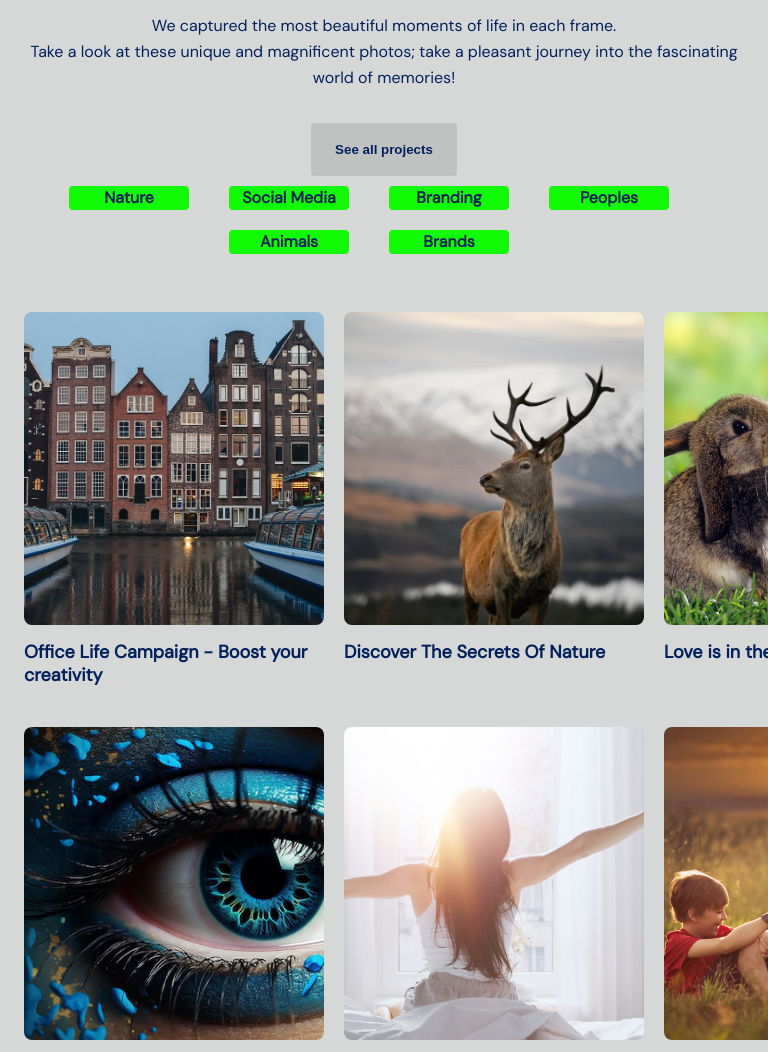
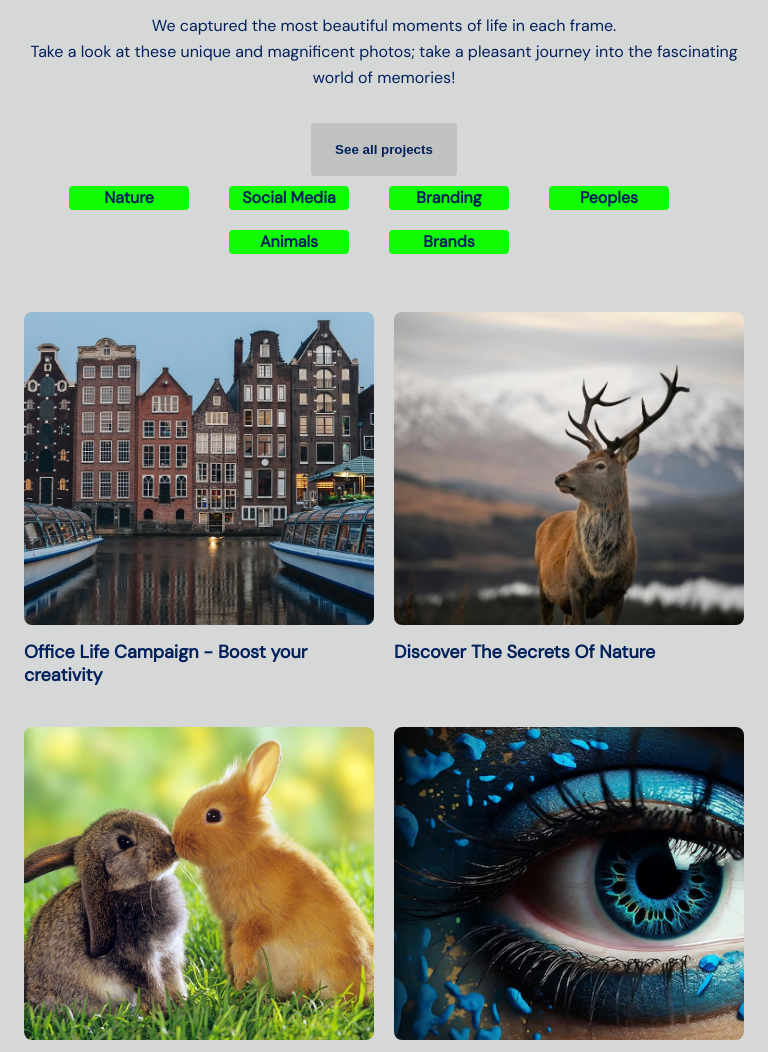
Before and after one commit to eashaban9/RD2, a plain HTML site: page index.html in a window 768 px wide. Shown: the part 232-1284 px from the top of the page. Drawn offline with Linux system fonts and the light colour scheme.

Commit message:
Add new files and folders

```diff
--- a/responsive.css
+++ b/responsive.css
@@ -152,3 +152,9 @@
       margin-bottom: 0px;
     }
   }
+
+@media (min-width: 768px) and (max-width: 1024px) {
+  .home-tab-selector-cards-container {
+    grid-template-columns: repeat(2, 1fr);
+  }
+}
```
